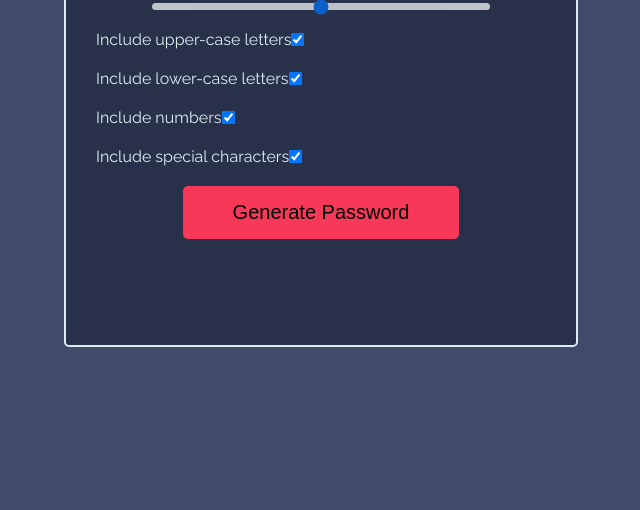
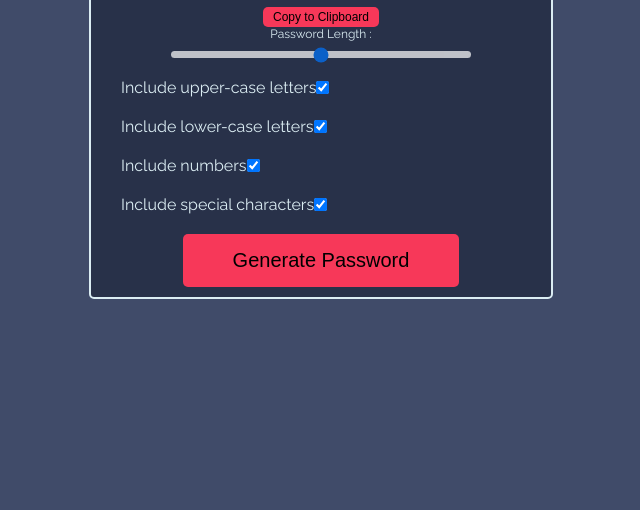
Before and after one commit to mikemasatsugu/Password-Generator, a plain HTML site: page index.html in a window 1280 px wide. Shown: the part 290-800 px from the top of the page, without its empty margins (319-959 px from the left). Drawn offline with Linux system fonts and the light colour scheme.

Commit message:
form-factor tweaks
Since position in viewport is now percentage-based, changed width and height of element to auto to fit all elements regardless of how much I add/remove.

```diff
--- a/style.css
+++ b/style.css
@@ -69,8 +69,8 @@ Color Palette
 }
 
 .container {
-  height: 450px;
-  width: 450px;
+  height: auto;
+  width: auto;
   border-style: solid;
   border-width: 2px;
   border-color: #dbedf3;
```
